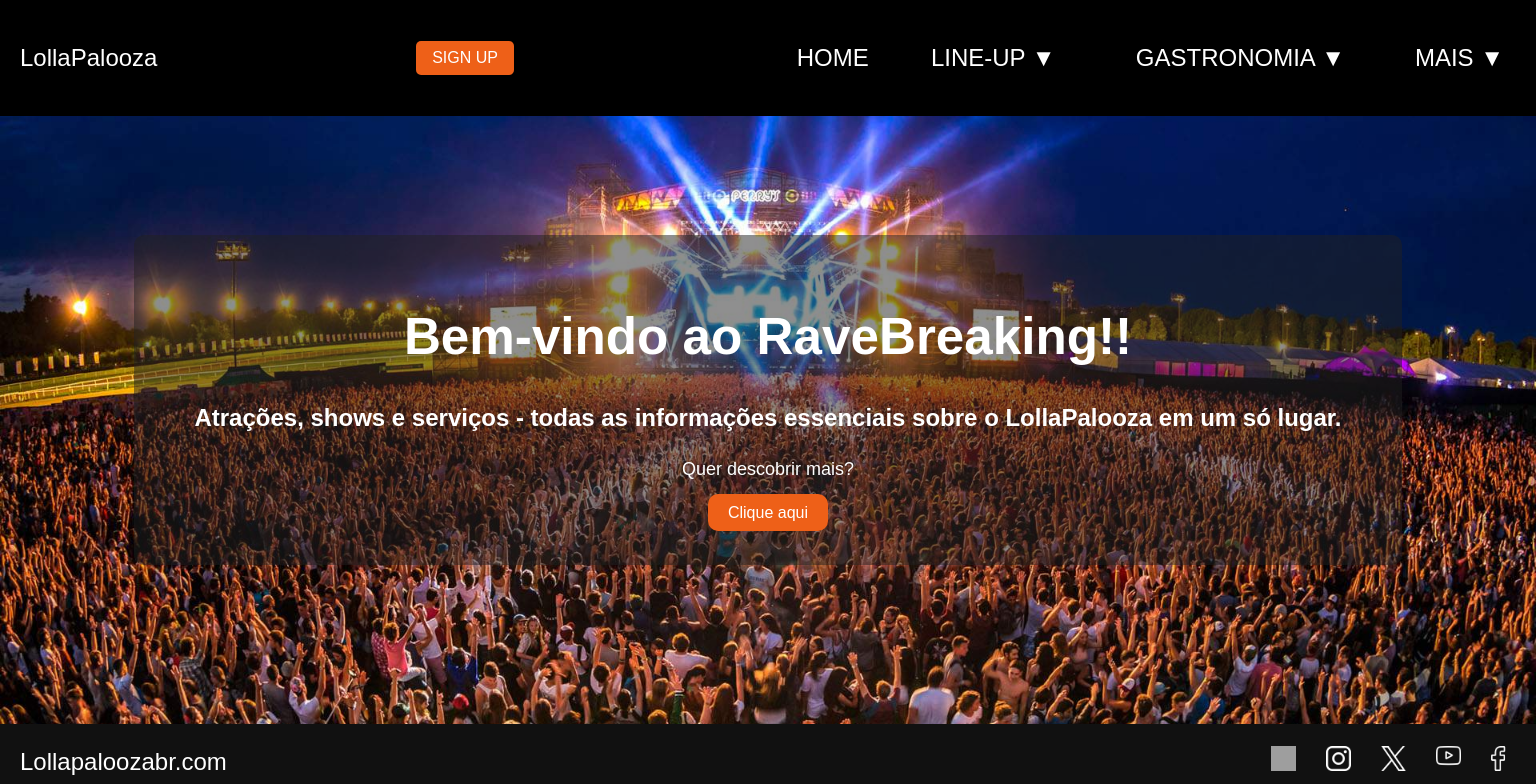
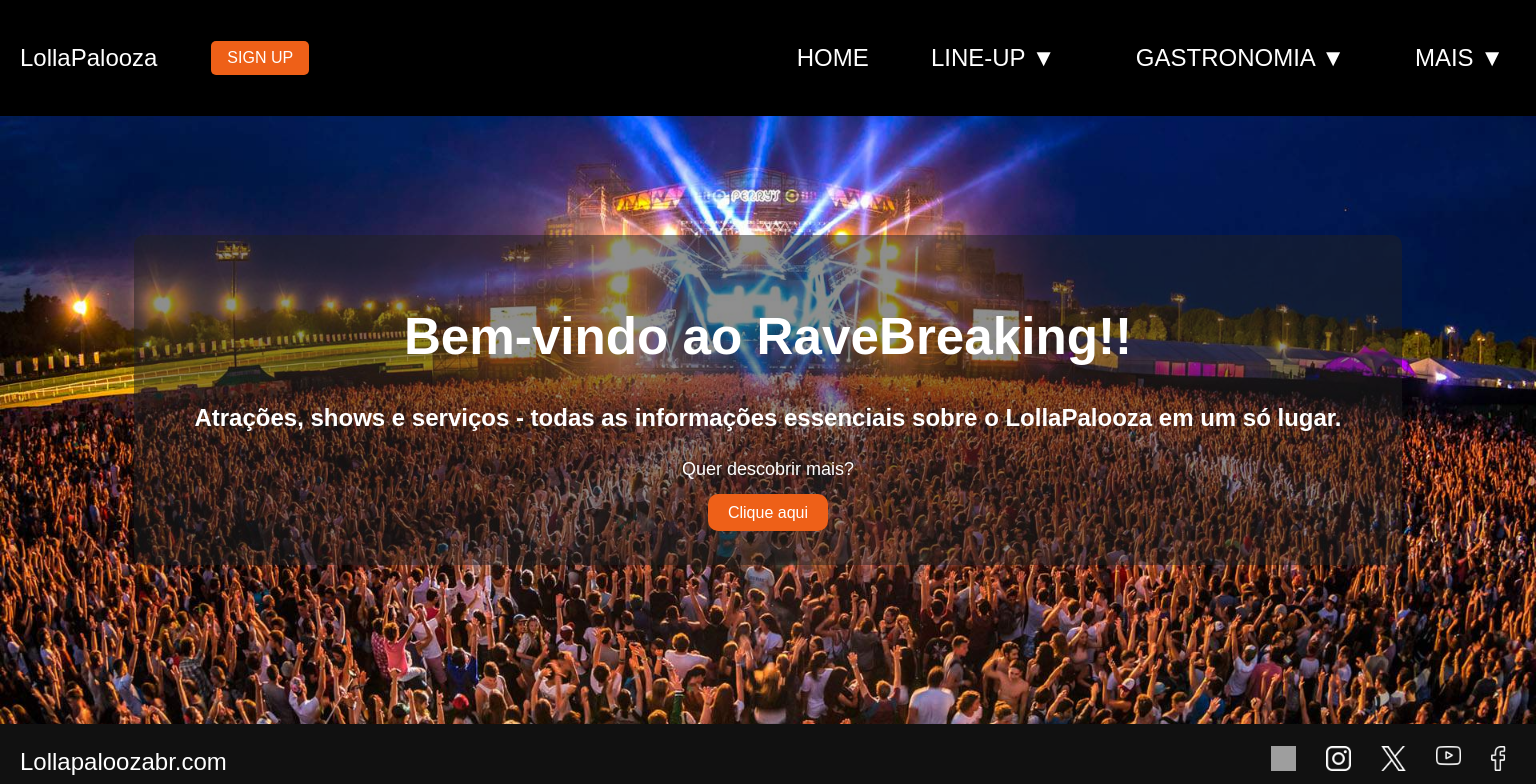
Before and after one commit to Projetos-de-Extensao/PFE_24.2_8001_II_RaveBreaking, a React (Vite) app in the folder site-prototipo/site/: page / in a window 1536 px wide. Shown: the top 784 px of the page. Built offline with nearby package versions, Linux system fonts and the light colour scheme; grey boxes are pictures that could not be loaded; a web font is replaced by a local one.

Commit message:
Update App.css

```diff
--- a/site-prototipo/site/src/App.css
+++ b/site-prototipo/site/src/App.css
@@ -426,7 +426,6 @@
 }
 
 
-
 /* Estilos da signup page */
 .signup-container {
   background-color: rgba(44, 44, 44, 0.776);
@@ -844,7 +843,7 @@
 }
 
 /* Layout de desktop */
-@media (min-width: 768px) {
+@media (min-width: 1025px) {
   .navbar {
     width: 100%;
     display: flex;
@@ -887,9 +886,24 @@
     border-radius: 5px;
     cursor: pointer;
     margin-left: 1rem;
+    position: relative;
+    right: 20%;
   }
 }
 
+@media (min-width: 1440px) {
+  .signup-btn {
+    background-color: #EE6018;
+    color: white;
+    border: none;
+    padding: 0.5rem 1rem;
+    border-radius: 5px;
+    cursor: pointer;
+    margin-left: 1rem;
+    position: relative;
+    right: 180%;
+  }
+}
 
 .accordion {
   background-color: black;
```
